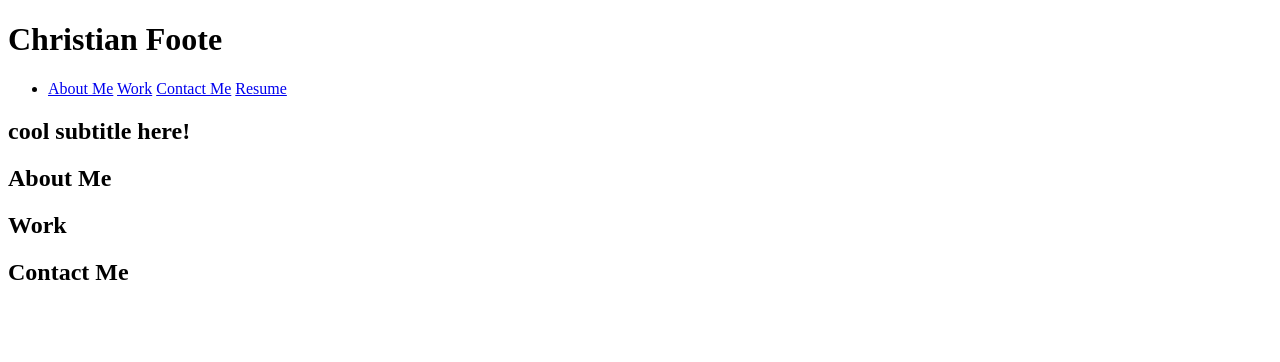
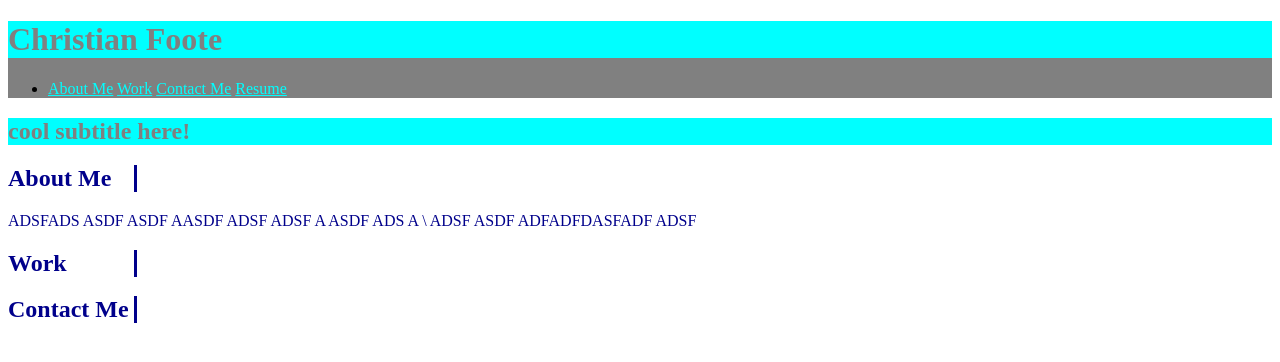
Before and after one commit to christianjF9/Portfolio, a plain HTML site: page index.html in a window 1280 px wide. Drawn offline with Linux system fonts and the light colour scheme.

Commit message:
Added css, set up color variables added border to content headers

```diff
--- /dev/null
+++ b/assets/css/style.css
@@ -0,0 +1,28 @@
+:root{
+  --primary-color: darkBlue;
+  --secondary-color: gray;
+  --tertiary-color: cyan;
+}
+/*Header*/
+header{
+  background-color: var(--secondary-color);
+}
+header h1{
+color: var(--secondary-color);
+background-color: var(--tertiary-color);
+}
+header nav ul li a{
+  color: var(--tertiary-color);
+}
+.hero h2{
+  color: var(--secondary-color);
+  background-color: var(--tertiary-color);
+}
+.content{
+  color: var(--primary-color);
+}
+.content h1{
+  border-color: var(--primary-color);
+  border-right: 3px solid var(--primary-color);
+  width: 10%;
+}
--- a/index.html
+++ b/index.html
@@ -4,6 +4,7 @@
     <meta charset="UTF-8" />
     <meta name="viewport" content="width=device-width, initial-scale=1.0" />
     <meta http-equiv="X-UA-Compatible" content="ie=edge" />
+    <link rel="stylesheet" href = "./assets/css/style.css">
     <title>Christian Foote</title>
   </head>
   <body>
@@ -25,7 +26,10 @@
       </section>
       <section class="content"id ="about-me">
           <h1>About Me</h1>
-          <p></p>
+          <p>ADSFADS ASDF ASDF  AASDF  ADSF  ADSF A ASDF ADS A \
+              ADSF
+              ASDF ADFADFDASFADF ADSF
+          </p>
       </section>
       <section class="content"id ="work">
         <h1>Work</h1>
```
